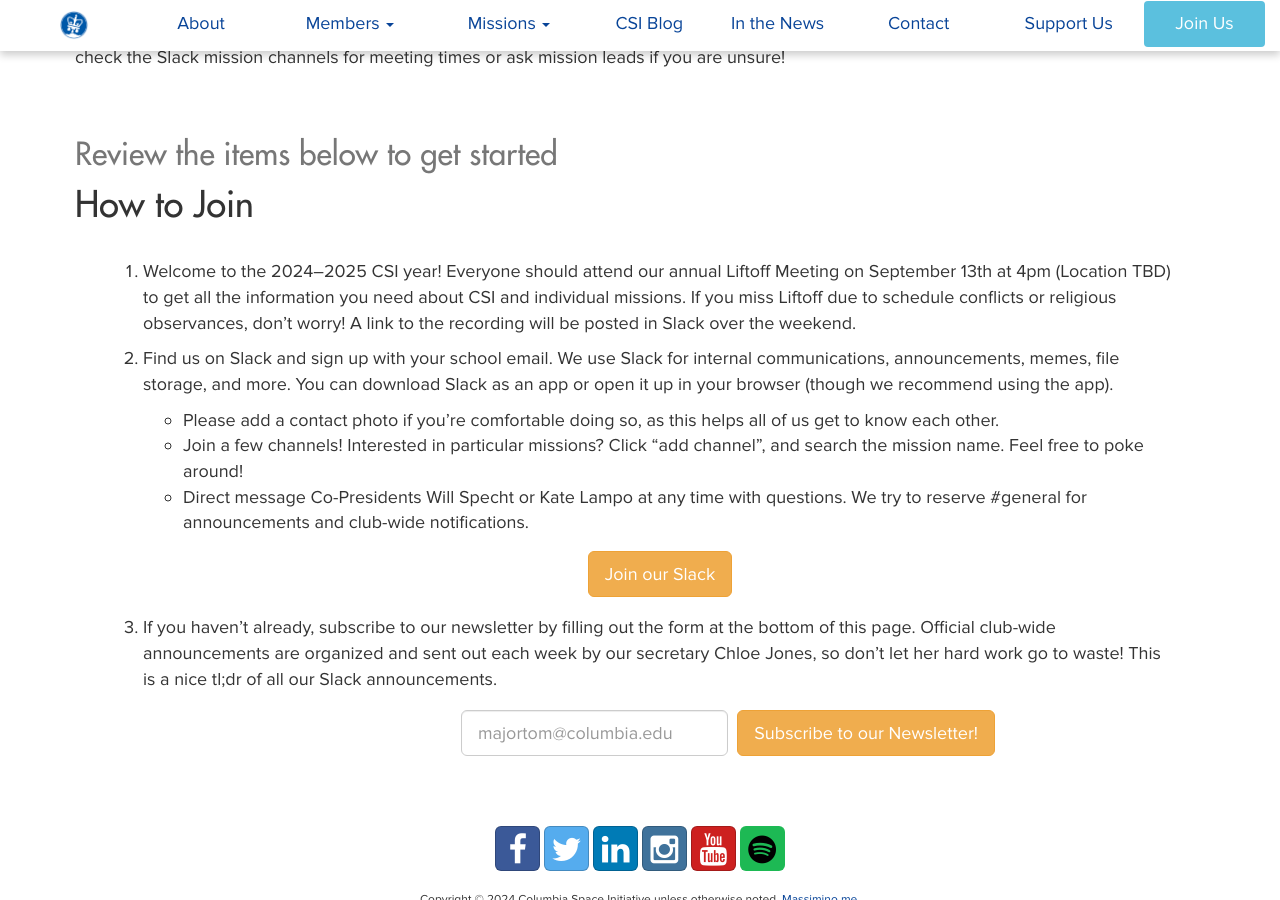
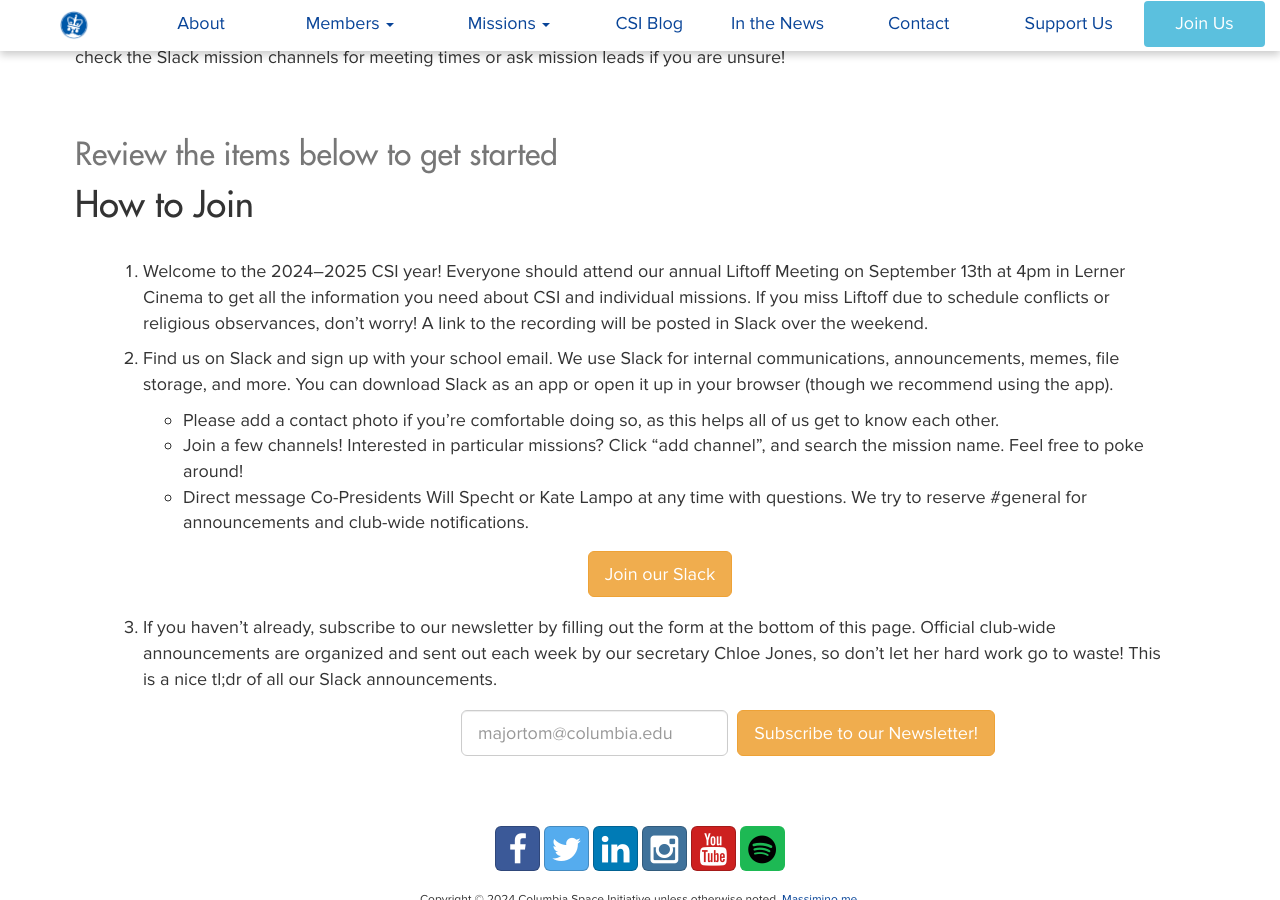
Before and after one commit to columbiaspace/columbiaspace.org, a Jekyll site: the page built from join-us.html, in a window 1280 px wide and 900 px high, scrolled down 1193 px. Built offline with Jekyll 4.4.1, drawn with Linux system fonts in a browser that asks for light colours; nearby versions of some CDN libraries; comment, search, counter and statistics services are not loaded.

Commit message:
Add liftoff location

```diff
--- a/join-us.html
+++ b/join-us.html
@@ -23,7 +23,8 @@ jumboimage: "/assets/media/img/jumbotron/earthrise.jpg"
         The Columbia Space Initiative (CSI) consists of 13 “missions”, which are projects dedicated to exploring various
         topics related to space science, engineering, outreach, and policy. CSI has no applications and is open to all
         current Columbia/Barnard students. Students can join one or multiple missions, and we recommend that prospective
-        members explore several at the start of the year! For more info on these missions, check out each mission's page, or read their blubs all together on the <a href="/index.html#missions">homepage</a>.
+        members explore several at the start of the year! For more info on these missions, check out each mission's
+        page, or read their blubs all together on the <a href="/index.html#missions">homepage</a>.
       </p>
       <p>
         As a club, we hold weekly general body meetings on Fridays at 4pm. Gbody meetings are held in Mudd, the
@@ -43,9 +44,9 @@ jumboimage: "/assets/media/img/jumbotron/earthrise.jpg"
       <ol>
         <li style="margin: 10px 0">
           Welcome to the 2024–2025 CSI year! Everyone should attend our annual Liftoff Meeting on September 13th at 4pm
-          (Location TBD) to get all the information you need about CSI and individual missions. If you miss Liftoff due
-          to schedule conflicts or religious observances, don’t worry! A link to the recording will be posted in Slack
-          over the weekend.
+          in Lerner Cinema to get all the information you need about CSI and individual missions. If you miss Liftoff
+          due to schedule conflicts or religious observances, don’t worry! A link to the recording will be posted in
+          Slack over the weekend.
         </li>
 
         <li style="margin: 10px 0">
@@ -67,15 +68,17 @@ jumboimage: "/assets/media/img/jumbotron/earthrise.jpg"
             #general for announcements and club-wide notifications.
           </li>
         </ul>
-        <p align="center" style="margin: 15px 0; margin-bottom: 1em;">
+        <p align="center" style="margin: 15px 0; margin-bottom: 1em">
           <a href="https://columbiaspace.slack.com/signup" class="btn btn-warning btn-lg">Join our Slack</a>
         </p>
 
         <li style="margin: 10px 0">
-          If you haven’t already, subscribe to our newsletter by filling out the form at the bottom of this page. Official club-wide announcements are organized and sent out each week by our secretary Chloe Jones, so don’t let her hard work go to waste! This is a nice tl;dr of all our Slack announcements.
+          If you haven’t already, subscribe to our newsletter by filling out the form at the bottom of this page.
+          Official club-wide announcements are organized and sent out each week by our secretary Chloe Jones, so don’t
+          let her hard work go to waste! This is a nice tl;dr of all our Slack announcements.
         </li>
 
-        <div class="container text-center" style="margin-top: 1em;">
+        <div class="container text-center" style="margin-top: 1em">
           <!-- Mail chimp code here -->
           <!-- Begin MailChimp Signup Form -->
           <div id="mc_embed_signup">
```
